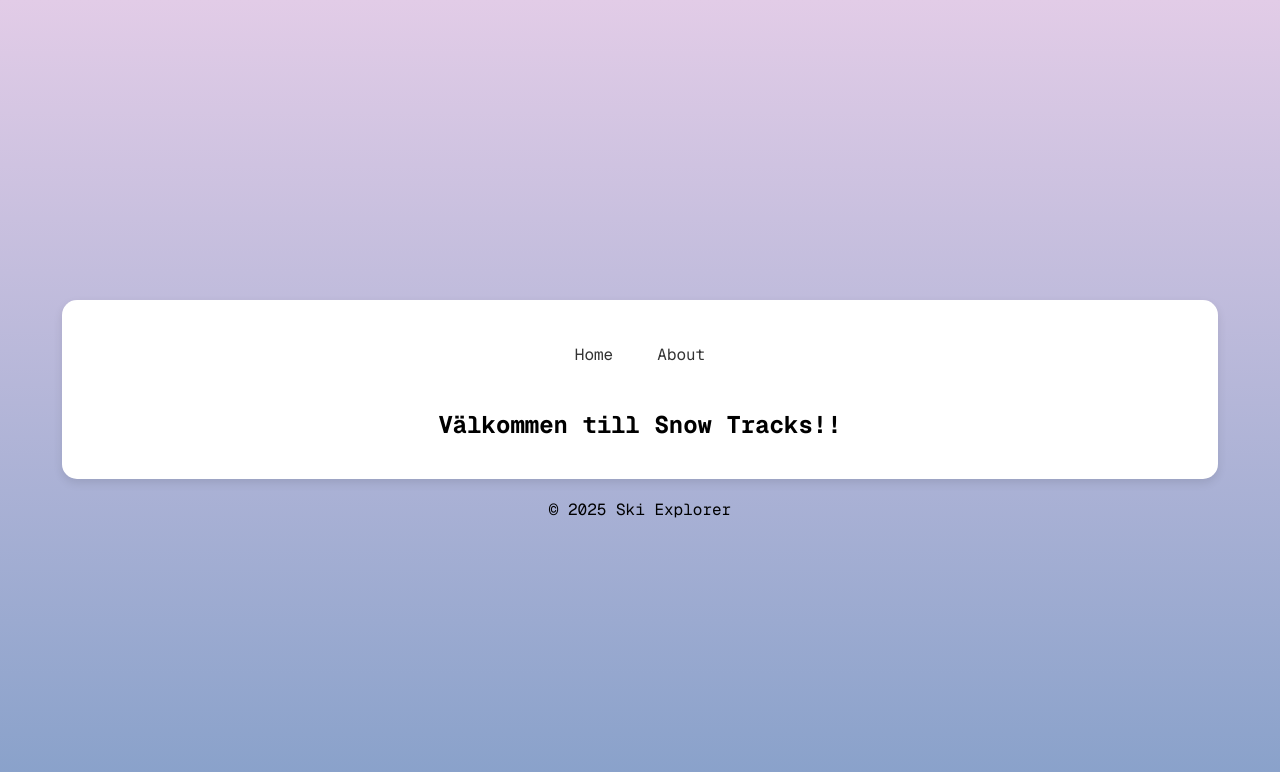
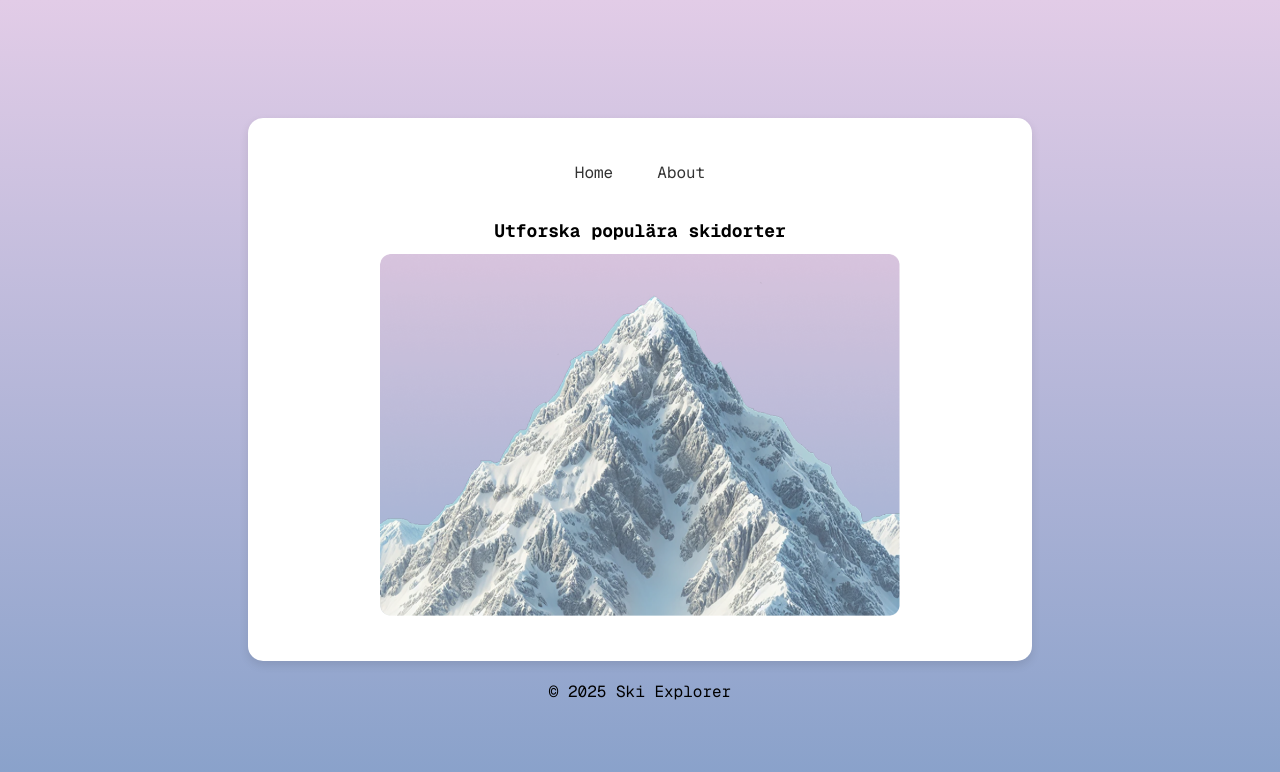
Before and after one commit to Rebecka94/Snowtracks-React-App, a React (Vite) app: page / in a window 1280 px wide. Shown: the top 772 px of the page. Built offline with nearby package versions, Linux system fonts and the light colour scheme; a web font is replaced by a local one.

Commit message:
added image to hompage and styling to adjust to diffrent screensizes

```diff
--- a/src/App.tsx
+++ b/src/App.tsx
@@ -15,13 +15,17 @@ const BackgroundDiv = styled.div`
 `;
 
 const ContentBox = styled.div`
-  width: 90%;
+  width: 80%;
   max-width: 1200px;
   background: white;
   border-radius: 15px;
   box-shadow: 0px 4px 10px rgba(0, 0, 0, 0.1);
   padding: 20px;
   text-align: center;
+
+  @media (min-width: 1024px) {
+    width: 60%;
+  }
 `;
 
 export default function App() {
--- a/src/pages/HomePage.tsx
+++ b/src/pages/HomePage.tsx
@@ -1,3 +1,27 @@
+import styled from "styled-components";
+import MountainImg from "../assets/Mountain.png";
+
+const StyledImage = styled.img`
+  opacity: 80%;
+  width: 90%;
+  object-fit: cover;
+  border-radius: 10px;
+  margin-bottom: 20px;
+
+  @media (min-width: 1024px) {
+    width: 70%;
+  }
+`;
+
+const HomePageTitle = styled.h1`
+font-size: 18px
+`;
+
 export default function HomePage() {
-  return <h2>Välkommen till Snow Tracks!!</h2>;
+  return (
+    <div>
+      <HomePageTitle>Utforska populära skidorter</HomePageTitle>
+      <StyledImage src={MountainImg} alt="Mountain" />
+    </div>
+  );
 }
```
Also changed, not shown: src/assets/Mountain.png (added).
